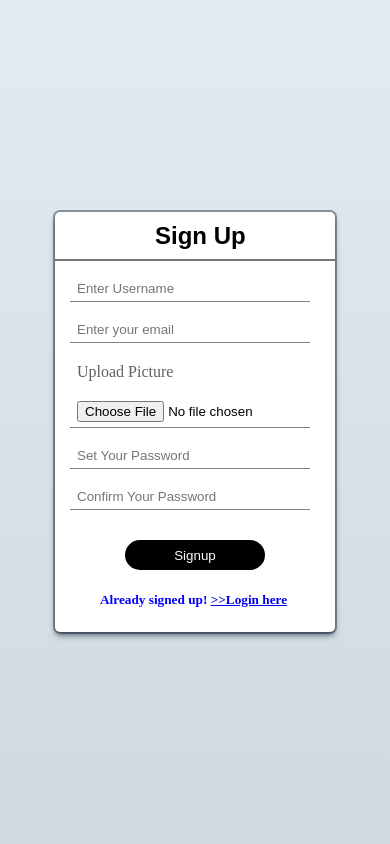
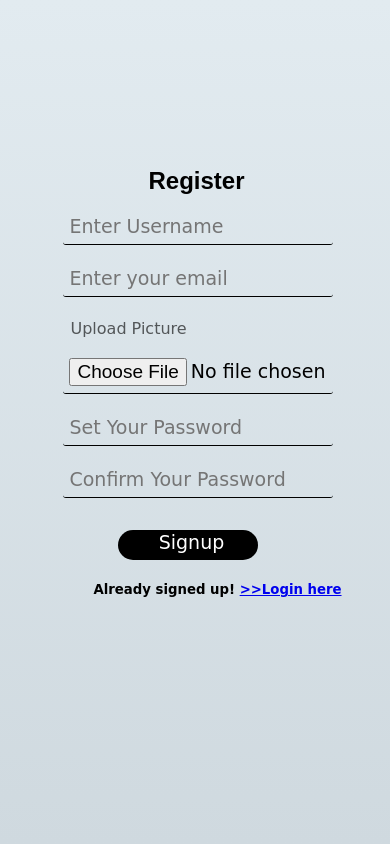
Before and after one commit to vikas965/chat-site, a PHP site: page /user_signup.php in a window 390 px wide. Run offline with PHP 8.4, Linux system fonts and the light colour scheme.

Commit message:
Update user_signup.php

```diff
--- a/user_signup.php
+++ b/user_signup.php
@@ -79,18 +79,19 @@ if(isset($_POST['submit'])){
         }
 
         .form-container {
-            width: 280px;
-            height: 420px;
+            width: 340px;
+            height: 530px;
 
 
             position: relative;
-            /* top: 25%;
-            left: 40%;
-            right: 25%;
-            bottom: 25%; */
-            background:white;
-            border-radius: 5px;
-            box-shadow: rgba(6, 24, 44, 0.4) 0px 0px 0px 2px, rgba(6, 24, 44, 0.65) 0px 4px 6px -1px, rgba(255, 255, 255, 0.08) 0px 1px 0px inset;
+            border-radius: 2%;
+            display: flex;
+            flex-direction: column;
+            align-items: center;
+            justify-content: center;
+            font-family: cursive;
+            border: solid 1px lightslategray;
+            box-shadow: rgba(0, 0, 0, 0.24) 0px 3px 8px;
         }
 
         .heading {
@@ -100,11 +101,18 @@ if(isset($_POST['submit'])){
         }
 
         input {
-            margin-left: 7px;
             margin-bottom: 2px;
             border: none;
+            border-bottom: solid 1px black;
             outline: none;
             background:none;
+            width: 270px;
+            padding-bottom: 7px;
+            padding-left: 6px;
+            font-size: 19px;
+            font-family: cursive;
+            border-radius: 3px;
+
 
         }
 
@@ -170,32 +178,66 @@ if(isset($_POST['submit'])){
         h5{
             color:blue;
         }
+
+
+        @media screen and (max-width:480px) {
+
+
+            .form-container{
+                width: 100vw;
+                background:transparent ;
+                display: flex;
+                flex-direction: column;
+                align-items: center;
+                justify-content: flex-start;
+                row-gap: 4px;
+                border: none;
+                box-shadow: none;
+            }
+
+            .container {
+            display: flex;
+            flex-direction: column;
+            align-items: center;
+            justify-content: center;
+            row-gap: 40px;
+
+        }
+        }
+        .matter h5{
+            color:black;
+
+        }
+
+        #file{
+            background: transparent;
+        }
         </style>
         <div class="container">
             <div class="form-container">
                 <form id="form" method="post" autocomplete="off" enctype="multipart/form-data">
                     <div class="heading">
-                        <h2>Sign Up</h2>
+                        <h2>Register</h2>
                     </div>
-                    <div class="line1"></div>
+
 
                     <div class="details">
 
                         <div class="inputs">
                             <input id="username" name="username" placeholder="Enter Username" type="text" required>
-                            <div class="line"></div>
+
 
                         </div>
                         <div class="inputs">
                             <input  name="email" placeholder="Enter your email" type="email" required>
-                            <div class="line"></div>
+
 
                         </div>
                         <label for="" >Upload  Picture</label>
                         <div class="inputs">
 
-                            <input name="pic" type="file"  required>
-                            <div class="line"></div>
+                            <input id="file" name="pic" type="file"  required>
+
 
                         </div>
 
@@ -207,13 +249,13 @@ if(isset($_POST['submit'])){
                         <div class="inputs">
                             <input id="password" name="password" placeholder="Set Your Password" type="password"
                                 required>
-                            <div class="line"></div>
+
 
                         </div>
                         <div class="inputs">
                             <input id="cpassword" name="cpassword" placeholder="Confirm Your Password" type="password"
                                 required>
-                            <div class="line"></div>
+
 
                         </div>
 
```
